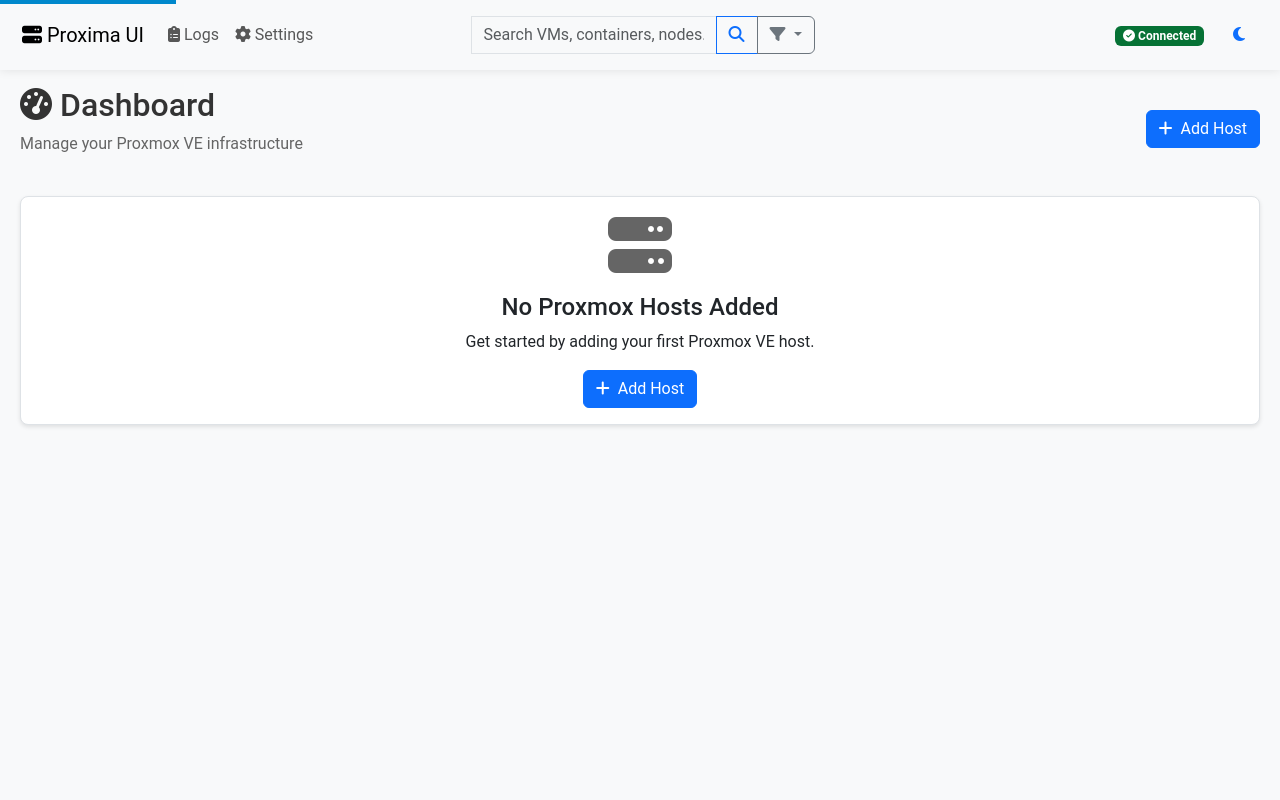
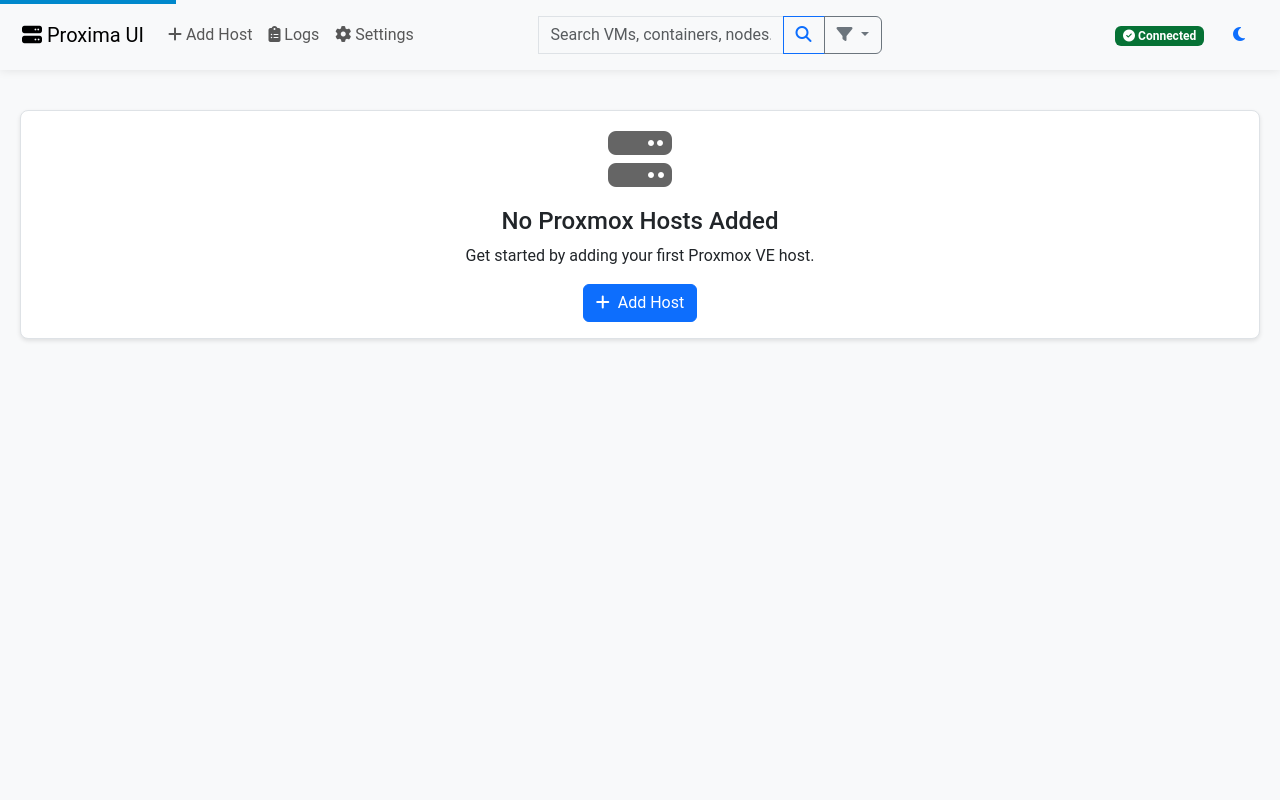
Before and after one commit to fabriziosalmi/proxima-ui, a Flask app: page / in a window 1280 px wide. Run offline with Flask 2, Linux system fonts and the light colour scheme; some libraries are stand-ins or nearby versions.

Commit message:
Add "Add Host" link to navigation and remove redundant dashboard title and description

```diff
--- a/app/templates/base.html
+++ b/app/templates/base.html
@@ -47,6 +47,11 @@
 
                     <div class="collapse navbar-collapse" id="navbarContent">
                         <ul class="navbar-nav me-auto">
+                            <li class="nav-item">
+                                <a class="nav-link" href="{{ url_for('add_host') }}">
+                                    <i class="fas fa-plus" aria-hidden="true"></i> Add Host
+                                </a>
+                            </li>
                             {% if 'host_id' in request.view_args %}
                             <li class="nav-item dropdown">
                                 <a class="nav-link dropdown-toggle" href="#" role="button" data-bs-toggle="dropdown" aria-expanded="false">
--- a/app/templates/index.html
+++ b/app/templates/index.html
@@ -5,13 +5,6 @@
 {% block content %}
 <div class="row mb-4 align-items-center">
     <div class="col">
-        <h2 class="page-title"><i class="fas fa-tachometer-alt me-2"></i>Dashboard</h2>
-        <p class="text-muted">Manage your Proxmox VE infrastructure</p>
-    </div>
-    <div class="col-auto">
-        <a href="{{ url_for('add_host') }}" class="btn btn-primary">
-            <i class="fas fa-plus me-1"></i> Add Host
-        </a>
     </div>
 </div>
 
```
